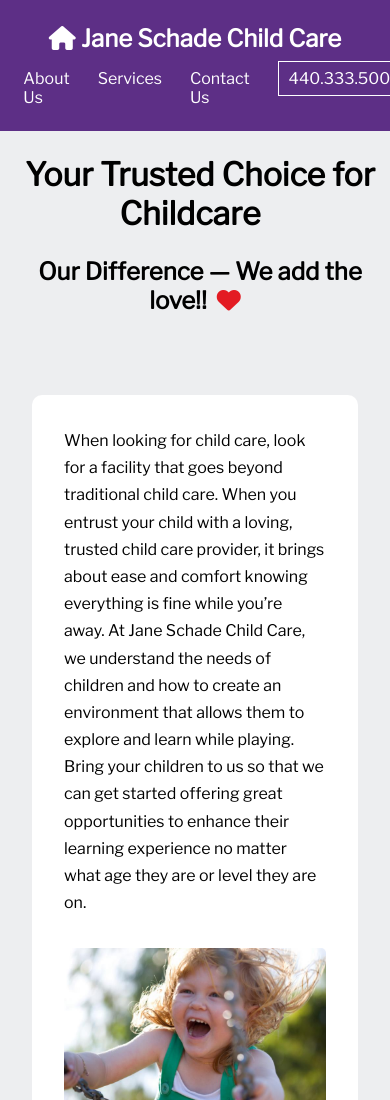
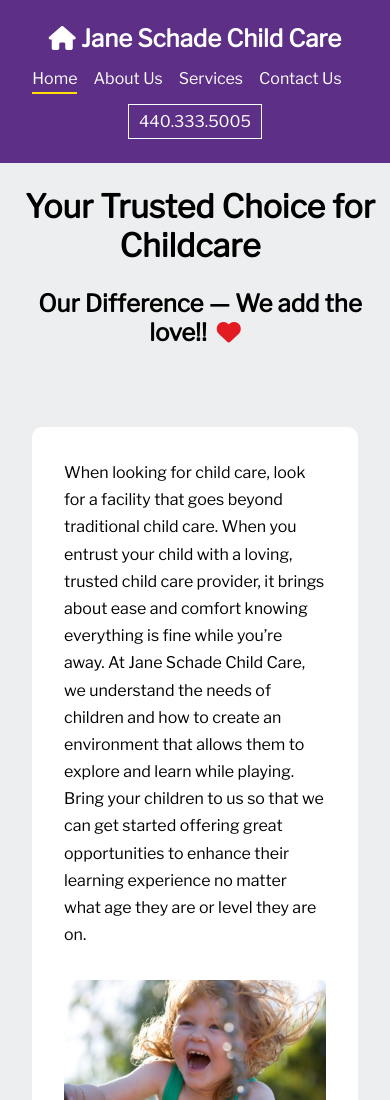
Before and after one commit to bschade18/janeschadechildcare, a plain HTML site: page index.html in a window 390 px wide. Shown: the top 1100 px of the page. Drawn offline with nearby package versions, Linux system fonts and the light colour scheme.

Commit message:
responsive header

```diff
--- a/index.html
+++ b/index.html
@@ -53,6 +53,7 @@
             </div>
           </div> -->
         </ul>
+        <a class="phone-mobile" href="tel:+14403335005">440.333.5005</a>
       </div>
     </nav>
 
--- a/mobile.css
+++ b/mobile.css
@@ -60,3 +60,32 @@
     margin-bottom: 1rem;
   }
 }
+
+@media (max-width: 576px) {
+  /* #navbar ul {
+    flex-direction: column;
+    align-items: center;
+  } */
+  /*
+  #navbar ul li {
+    margin-bottom: 1rem;
+
+  } */
+
+  .phone {
+    display: none;
+  }
+
+  .phone-mobile {
+    display: block;
+    color: #fff;
+    font-size: 1rem;
+    border: 1px solid #fff;
+    padding: 7px 10px;
+    margin-top: 1rem;
+  }
+
+  #navbar ul li a {
+    margin-right: 1rem;
+  }
+}
--- a/style.css
+++ b/style.css
@@ -103,6 +103,10 @@ p {
 #navbar ul li a.phone:hover {
   border: 1px solid #ffe000;
   color: #ffe000;
+}
+
+.phone-mobile {
+  display: none;
 }
 .current {
   border-bottom: 2px solid #ffe000;
```
Also changed, not shown: about.html (+1 -0 lines), contact.html (+1 -0 lines), services.html (+1 -0 lines).
